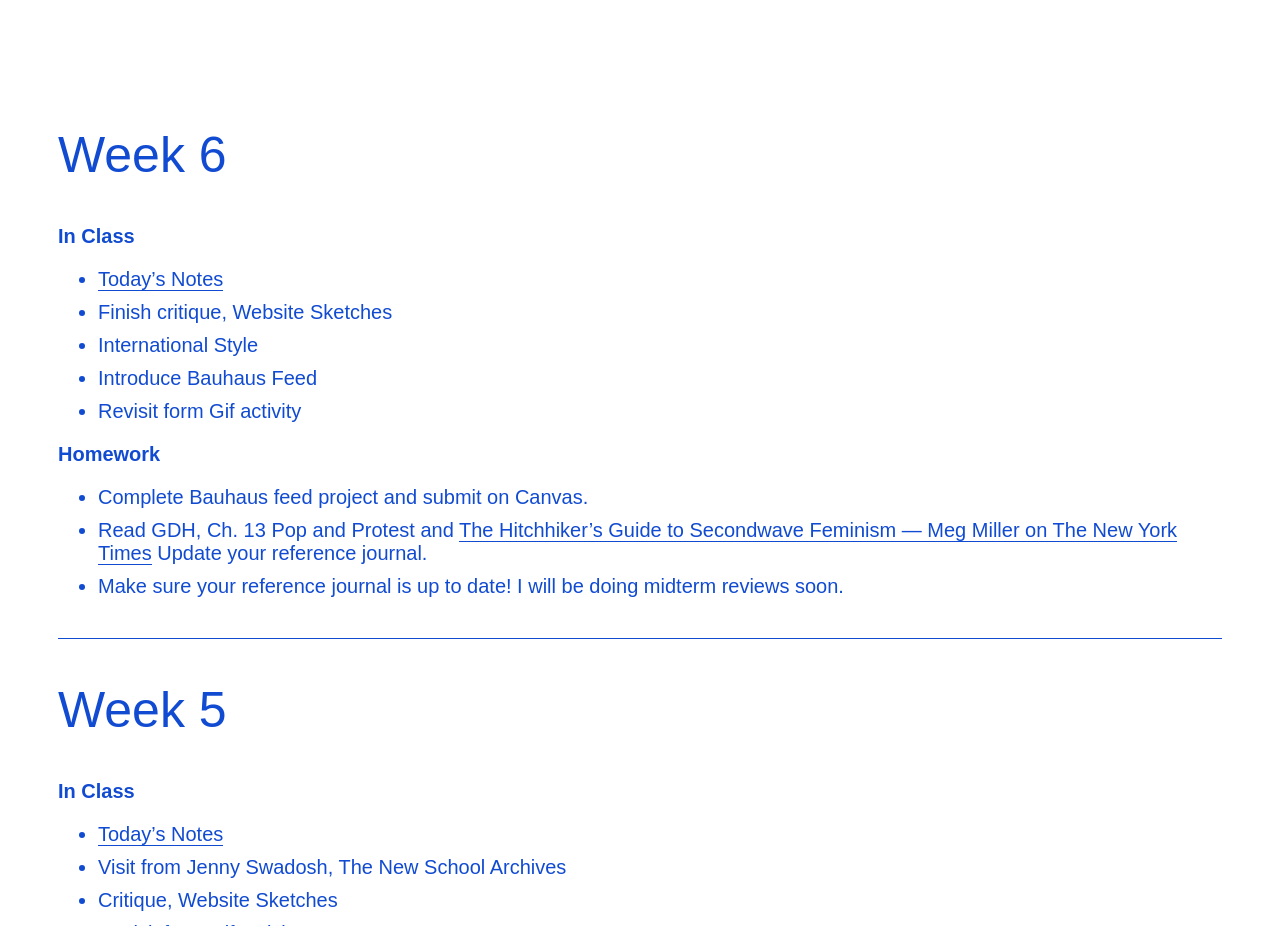
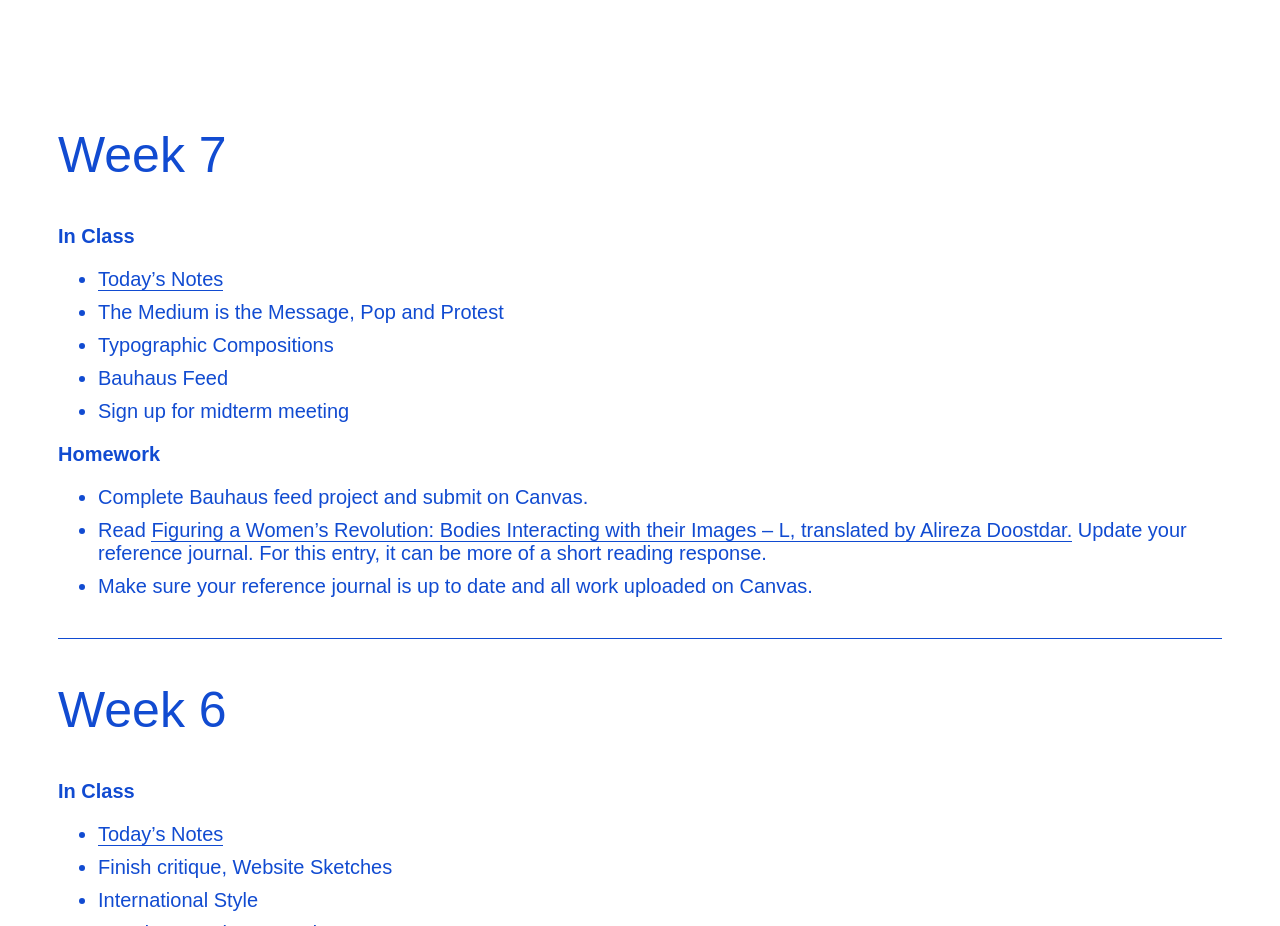
Before and after one commit to nikasimovich/dhp22, a plain HTML site: page index.html in a window 1280 px wide. Shown: the part 840-1766 px from the top of the page. Drawn offline with Linux system fonts and the light colour scheme; a web font is replaced by a local one.

Commit message:
Add agenda

```diff
--- a/index.html
+++ b/index.html
@@ -28,6 +28,27 @@
       </div>
     </section>
     <section class="agenda">
+      <div class="week">
+          <h1>Week 7</h1>
+          <h2>In Class</h2>
+          <ul>
+            <li><a href="https://paper.dropbox.com/doc/Design-History-and-Practice-Week-7-Notes--Bq_Jg9SJhjhoqo2qUsW3HcLHAQ-ABHm6LDBTeEh0ahDNtVFE" target="_blank">Today&rsquo;s Notes</a></li>
+            <li>The Medium is the Message, Pop and Protest</li>
+            <li>Typographic Compositions</li>
+            <li>Bauhaus Feed</li>
+            <li>Sign up for midterm meeting</li>
+          </ul>
+          <h2>Homework</h2>
+          <ul>
+            <li>Complete Bauhaus feed project and submit on Canvas.
+          </li>
+          <li>Read <a href="https://www.jadaliyya.com/Details/44479" target="_blank">Figuring a Women’s Revolution: Bodies Interacting with their Images
+          – L, translated by Alireza Doostdar.</a> Update your reference journal. For this entry, it can be more of a short reading response.</li>
+          <li>Make sure your reference journal is up to date and all work uploaded on Canvas.</li>
+          </ul>
+        </div>
+
+
       <div class="week">
           <h1>Week 6</h1>
           <h2>In Class</h2>
```
